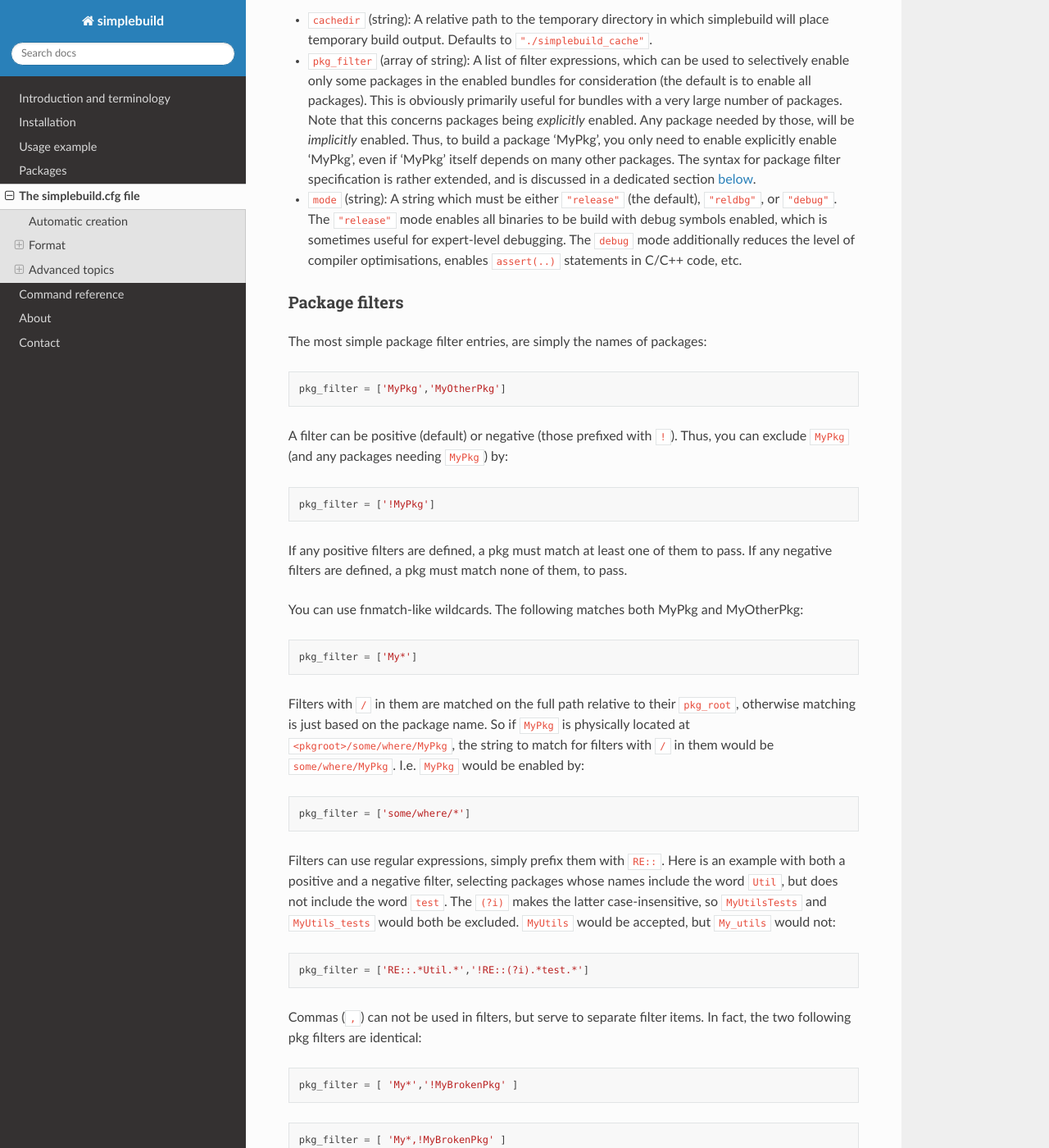
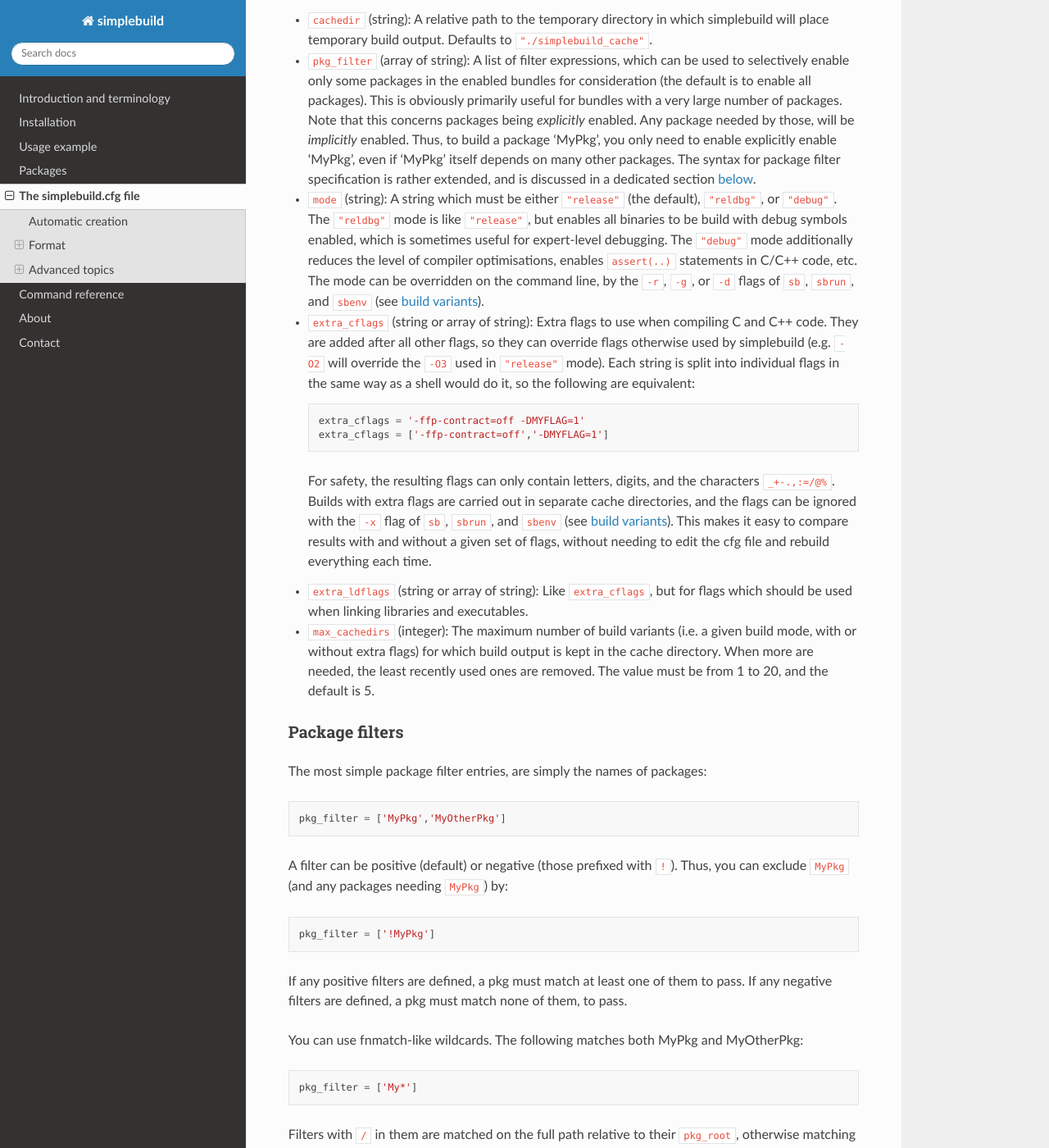
Before and after one commit to mctools/simplebuild, a Sphinx documentation site: the page built from doc/source/simplebuilddotcfg.rst, in a window 1280 px wide and 1400 px high, scrolled down 2390 px. Shown: the whole window at 82% size. Built offline with Sphinx 7.4.7 and the Read the Docs theme 3.1.0, drawn with Linux system fonts in a browser that asks for light colours; the version number could not be read and is left out; cross-references to code outside the pages are shown as plain code.

Commit message:
Document build variants, extra flags, and max_cachedirs
Add a section about build variants to the command reference, document the
new [build] options, note that old copies of the shell snippet must be
replaced, and add commented examples to the cfg file template used by
"sb --init". Also fix the description of the reldbg mode, which was
attributed to the release mode.

Assisted-by: Claude

```diff
--- a/doc/source/install.rst
+++ b/doc/source/install.rst
@@ -96,7 +96,10 @@ you have two options:
 2. Download :download:`this shell snippet <../../resources/shellrc_snippet.sh>`
    and either source it or copy and paste it into the end of the appropriate
    file shell initialisation file (e.g. ``~/.bashrc`` on Ubuntu or ``~/.zshrc``
-   on macOS).
+   on macOS). If you have a copy of this shell snippet from an older
+   simplebuild version (from before the introduction of the :ref:`build
+   variant flags <sbbuildvariants>`), you must replace it with the new version. The ``sb``
+   command will fail with an error message until you do so.
 
 
 Verifying an installation
--- a/doc/source/simplebuilddotcfg.rst
+++ b/doc/source/simplebuilddotcfg.rst
@@ -142,10 +142,41 @@ bundle which is simply being used by another bundle, will be completely ignored.
   extended, and is discussed in a dedicated section :ref:`below <sbpkgfilterspec>`.
 
 * ``mode`` (string): A string which must be either ``"release"`` (the default),
-  ``"reldbg"``, or ``"debug"``. The ``"release"`` mode enables all binaries to
-  be build with debug symbols enabled, which is sometimes useful for
-  expert-level debugging. The ``debug`` mode additionally reduces the level of
-  compiler optimisations, enables ``assert(..)`` statements in C/C++ code, etc.
+  ``"reldbg"``, or ``"debug"``. The ``"reldbg"`` mode is like ``"release"``,
+  but enables all binaries to be build with debug symbols enabled, which is
+  sometimes useful for expert-level debugging. The ``"debug"`` mode
+  additionally reduces the level of compiler optimisations, enables
+  ``assert(..)`` statements in C/C++ code, etc. The mode can be overridden on
+  the command line, by the ``-r``, ``-g``, or ``-d`` flags of ``sb``, ``sbrun``,
+  and ``sbenv`` (see :ref:`build variants <sbbuildvariants>`).
+
+* ``extra_cflags`` (string or array of string): Extra flags to use when
+  compiling C and C++ code. They are added after all other flags, so they can
+  override flags otherwise used by simplebuild (e.g. ``-O2`` will override the
+  ``-O3`` used in ``"release"`` mode). Each string is split into individual
+  flags in the same way as a shell would do it, so the following are
+  equivalent:
+
+  .. code-block:: toml
+
+    extra_cflags = '-ffp-contract=off -DMYFLAG=1'
+    extra_cflags = ['-ffp-contract=off','-DMYFLAG=1']
+
+  For safety, the resulting flags can only contain letters, digits, and the
+  characters ``_+-.,:=/@%``. Builds with extra flags are carried out in
+  separate cache directories, and the flags can be ignored with the ``-x`` flag
+  of ``sb``, ``sbrun``, and ``sbenv`` (see :ref:`build variants
+  <sbbuildvariants>`). This makes it easy to compare results with and without
+  a given set of flags, without needing to edit the cfg file and rebuild
+  everything each time.
+
+* ``extra_ldflags`` (string or array of string): Like ``extra_cflags``, but for
+  flags which should be used when linking libraries and executables.
+
+* ``max_cachedirs`` (integer): The maximum number of build variants (i.e. a
+  given build mode, with or without extra flags) for which build output is
+  kept in the cache directory. When more are needed, the least recently used
+  ones are removed. The value must be from 1 to 20, and the default is 5.
 
 
 .. _sbpkgfilterspec:
```
Also changed, not shown: doc/source/cmdline.rst (+38 -0 lines), 1 other file.
